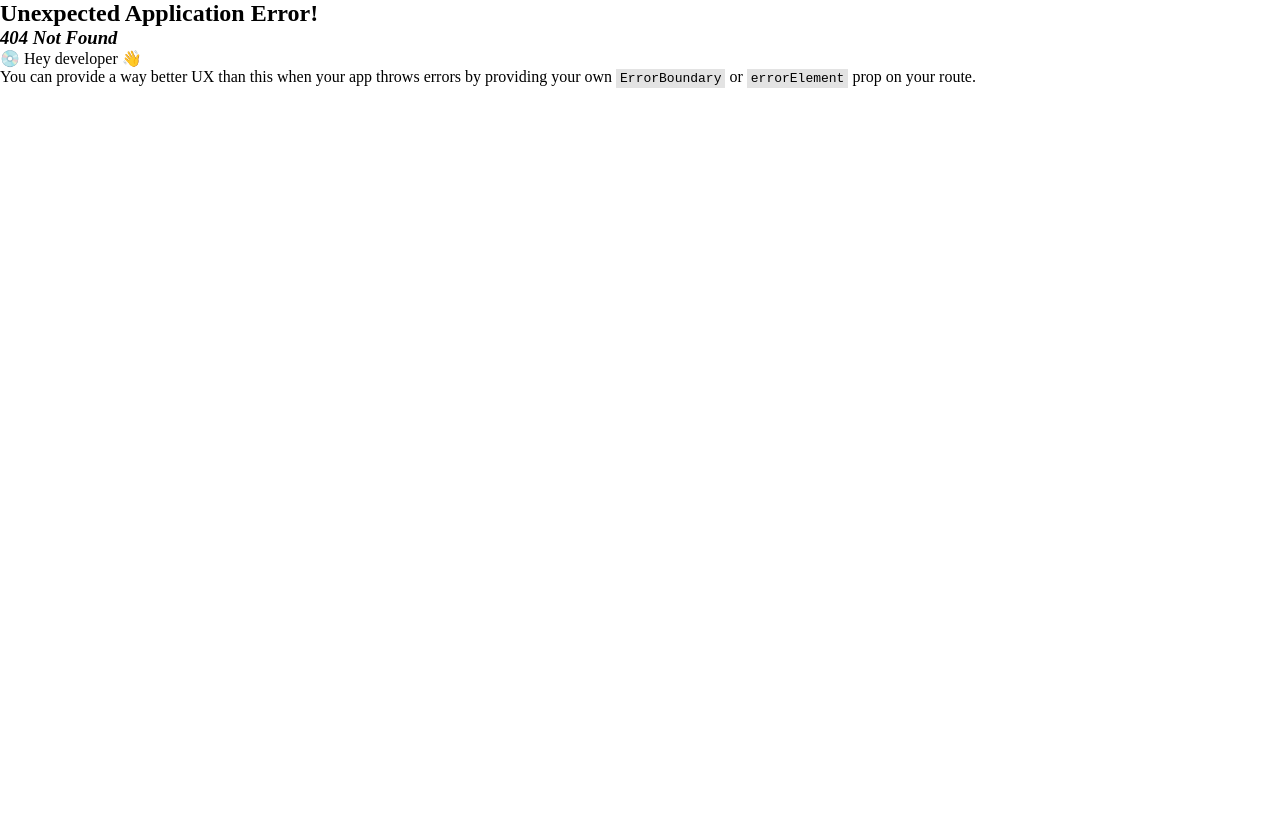
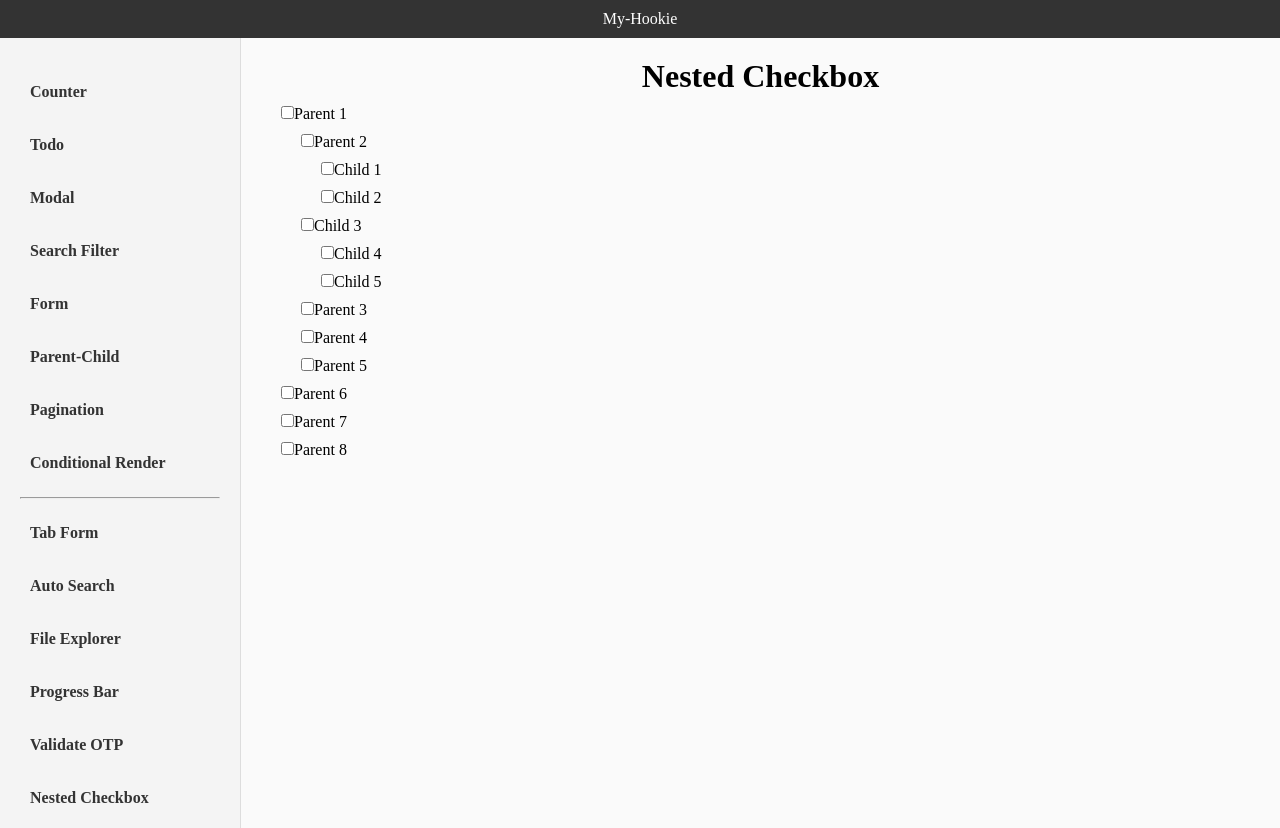
Before and after one commit to nityapriya-sahu/my-hookie, a React (Vite) app: page /nested-checkbox in a window 1280 px wide. Before the commit this address had no page. Before the commit the page ends 800 px from the top, so only its background shows below. Built offline with nearby package versions, Linux system fonts and the light colour scheme.

Commit message:
nested checkbox complete

```diff
--- a/src/components/All Hooks/styles.css
+++ b/src/components/All Hooks/styles.css
@@ -199,3 +199,8 @@
   font-size: xx-large;
   text-align: center;
 }
+
+.parent_div {
+  padding-left: 20px;
+  margin-top: 10px;
+}
--- a/src/components/MasterLayout/MasterLayout.jsx
+++ b/src/components/MasterLayout/MasterLayout.jsx
@@ -49,6 +49,9 @@ const MasterLayout = () => {
             <li>
               <Link to="/validate-otp">Validate OTP</Link>
             </li>
+            <li>
+              <Link to="/nested-checkbox">Nested Checkbox</Link>
+            </li>
             <hr />
             <h2 style={{ textAlign: "center" }}>All Hooks</h2>
             <li>
--- /dev/null
+++ b/src/components/NestedCheckbox/CheckboxesData.json
@@ -0,0 +1,60 @@
+[
+  {
+    "id": "1",
+    "name": "Parent 1",
+    "children": [
+      {
+        "id": "2",
+        "name": "Parent 2",
+        "children": [
+          {
+            "id": "6",
+            "name": "Child 1"
+          },
+          {
+            "id": "7",
+            "name": "Child 2"
+          }
+        ]
+      },
+      {
+        "id": "8",
+        "name": "Child 3",
+        "children": [
+          {
+            "id": "9",
+            "name": "Child 4"
+          },
+          {
+            "id": "10",
+            "name": "Child 5"
+          }
+        ]
+      },
+      {
+        "id": "3",
+        "name": "Parent 3"
+      },
+      {
+        "id": "4",
+        "name": "Parent 4"
+      },
+      {
+        "id": "5",
+        "name": "Parent 5"
+      }
+    ]
+  },
+  {
+    "id": "11",
+    "name": "Parent 6"
+  },
+  {
+    "id": "12",
+    "name": "Parent 7"
+  },
+  {
+    "id": "13",
+    "name": "Parent 8"
+  }
+]
--- /dev/null
+++ b/src/components/NestedCheckbox/NestedCheckbox.jsx
@@ -0,0 +1,98 @@
+// 1. create json data
+// 2. craete checkbox ui one as a comp.
+// 3. call that comp. in main comp.
+// 4. map the json data  and again call checkbox comp. recursively inside it
+// 5. create a state management to centralize the store using usestate in parent comp.
+// 6. pass those state variable as props in checkboxes comp. to access it.
+// 7. add checked & onchange property in input box
+// 8. in handleChange fn() add setChecked as previous value then return, so what we return here it'll be update value
+// 9. create a const variable inside setChecked to store which is the copy of already checked before
+// 10. handleChange also send id to fn(). i.e-> node.id, Then set this id to that const varibale i.e-> newState
+// 11. console the checked.
+
+//--------------------------
+// 12.Instead of passing node.id in handleChnage fn() pass only node to checked all the child if we check on parent.
+// 13. Then change on id to [node.id] in newState variable.
+// 14. i replace in handleChange = e to e.target.checked | then in fn() params like 'isChecked' & pass isChecked in newState
+// 15. Write the logic of updateChildren fn().
+
+import React, { useState } from "react";
+import CheckboxesData from "./CheckboxesData.json";
+
+const Checkboxes = ({ data, checked, setChecked }) => {
+  const handleChange = (isChecked, node) => {
+    setChecked((prev) => {
+      const newState = { ...prev, [node.id]: isChecked };
+
+      //If children are present, add all of them to new state
+      const updateChildren = (node) => {
+        // 16. if children is present then loop through each children and add it to newState
+        node?.children?.forEach((child) => {
+          //add each child also isChecked
+          newState[child.id] = isChecked;
+          //18. but there is a bug like if i check on parent1, then it not affect on children's children.
+          // so, if child has children then update the children
+          child.children && updateChildren(child);
+        });
+      };
+      // 17. call this fn() here
+      updateChildren(node);
+
+      //TRICKY PART
+      // 19. If all children are checked, mark the parent as checked
+      const verifyChecked = (node) => {
+        if (!node.children) {
+          return newState[node.id] || false;
+        }
+        const allChildrenChecked = node.children.every((child) =>
+          verifyChecked(child)
+        );
+        newState[node.id] = allChildrenChecked;
+        return allChildrenChecked;
+      };
+      CheckboxesData.forEach((node) => verifyChecked(node));
+      return newState;
+    });
+  };
+  console.log(checked);
+
+  return (
+    <div>
+      {data.map((node) => (
+        <div key={node.id} className="parent_div">
+          <input
+            type="checkbox"
+            checked={checked[node.id] || false}
+            // onChange={(e) => handleChange(e, node)}
+            // or
+            onChange={(e) => handleChange(e.target.checked, node)}
+          />
+          <span>{node.name}</span>
+          {node.children && (
+            <Checkboxes
+              data={node.children}
+              checked={checked}
+              setChecked={setChecked}
+            />
+          )}
+        </div>
+      ))}
+    </div>
+  );
+};
+
+const NestedCheckbox = () => {
+  const [checked, setChecked] = useState({});
+  return (
+    <div>
+      <h1>Nested Checkbox</h1>
+      <Checkboxes
+        data={CheckboxesData}
+        checked={checked}
+        setChecked={setChecked}
+      />
+    </div>
+  );
+};
+
+export default NestedCheckbox;
--- a/src/main.jsx
+++ b/src/main.jsx
@@ -23,6 +23,8 @@ import AutoSearch from "./components/AutoSearch/AutoSearch";
 import FileExplorer from "./components/FileExplorer/MainFolder";
 import ProgressBar from "./components/ProgressBar/ProgressBar";
 import OtpInput from "./components/OtpInput/OtpInput";
+import NestedCheckbox from "./components/NestedCheckbox/NestedCheckbox";
+
 // ...............................
 import UseStateComp from "./components/All Hooks/UseStateComp";
 import UseEffectComp from "./components/All Hooks/UseEffectComp";
@@ -59,6 +61,7 @@ const routers = createBrowserRouter([
       { path: "file-explorer", element: <FileExplorer /> },
       { path: "progress-bar", element: <ProgressBar /> },
       { path: "validate-otp", element: <OtpInput /> },
+      { path: "nested-checkbox", element: <NestedCheckbox /> },
 
       // .........................................
       { path: "use-state", element: <UseStateComp /> },
```
